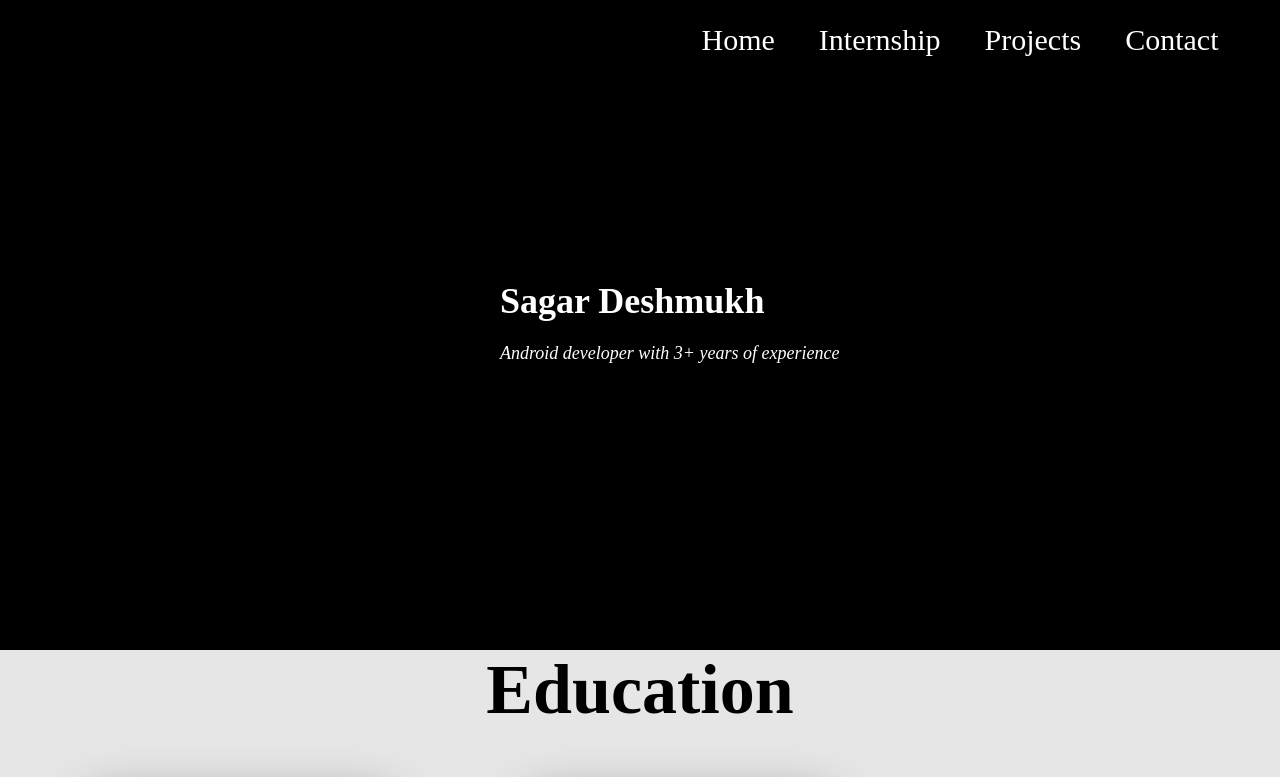
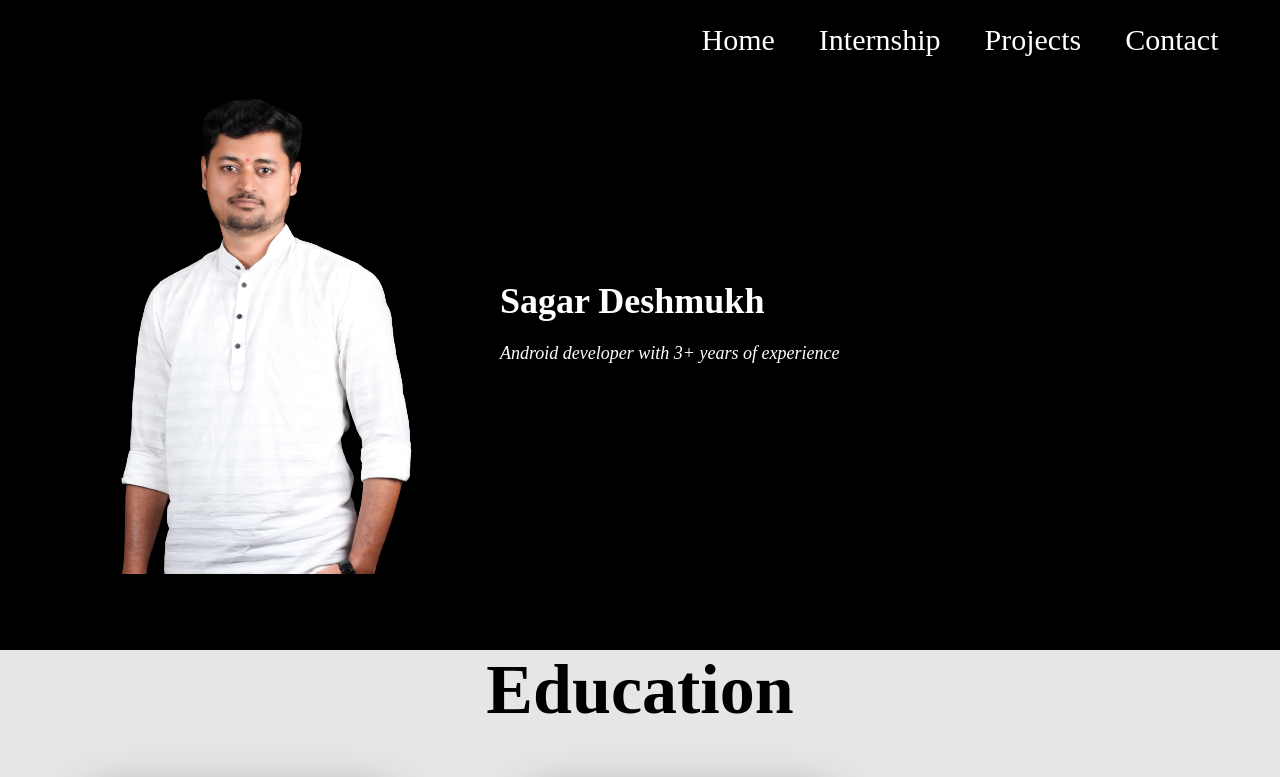
Before and after one commit to sagardeshmukh775/My-Resume, a plain HTML site: page index.html in a window 1280 px wide. Shown: the top 777 px of the page. Drawn offline with Linux system fonts and the light colour scheme; files whose address does not match are found by name.

Commit message:
Update style.css
added image

```diff
--- a/style.css
+++ b/style.css
@@ -44,7 +44,7 @@
 #myimage {
     height: 500px;
     width: 500px;
-    background-image: url(../images/bg/My.png);
+    background-image: url(../My.png);
     float: left;
 }
 
```
